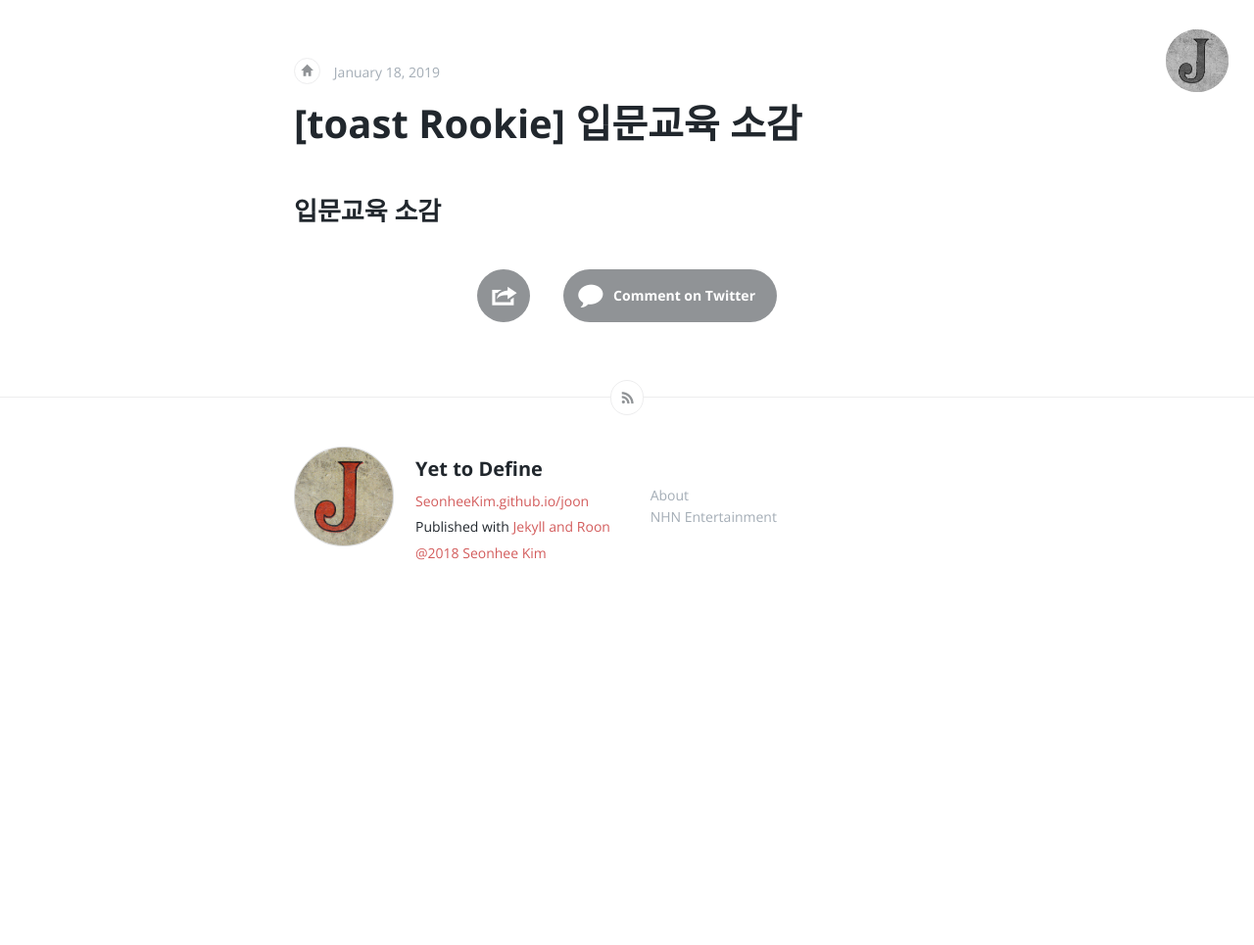
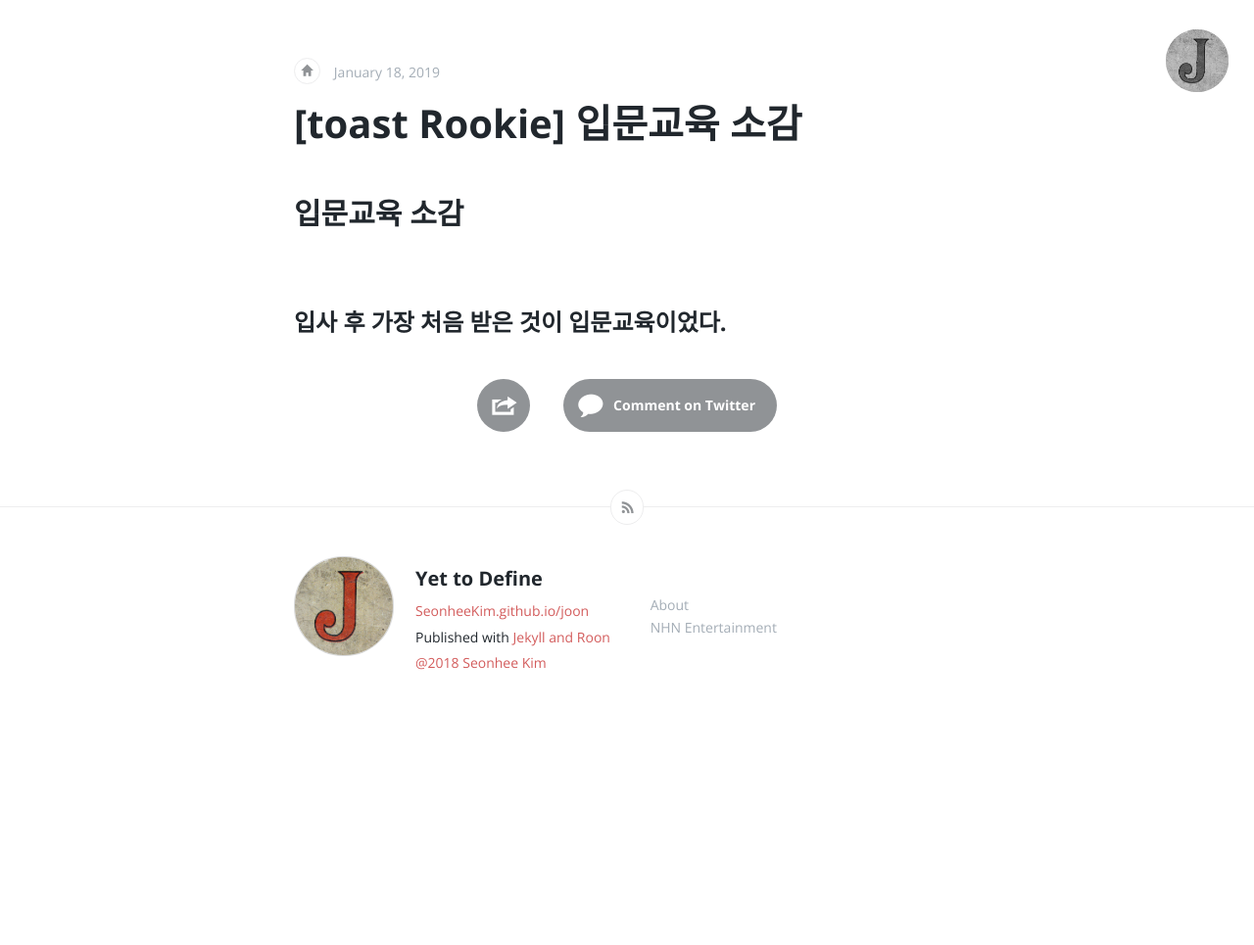
Before and after one commit to vormwald/joon, a Jekyll site: the page built from _posts/2019-01-18-[TOAST-ROOKIE]-입문교육-소감.md, in a window 1280 px wide. Shown: the whole page at 98% size. Built offline with Jekyll 4.4.1, drawn with Linux system fonts in a browser that asks for light colours; our own code applies the rules of GitHub Pages for plain Markdown files; comment, search, counter and statistics services are not loaded.

Commit message:
Update 2019-01-18-[TOAST-ROOKIE]-입문교육-소감.md

```diff
--- a/_posts/2019-01-18-[TOAST-ROOKIE]-입문교육-소감.md
+++ b/_posts/2019-01-18-[TOAST-ROOKIE]-입문교육-소감.md
@@ -1 +1,3 @@
-### 입문교육 소감
+# 입문교육 소감
+<br/>
+#### 입사 후 가장 처음 받은 것이 입문교육이었다.
```
